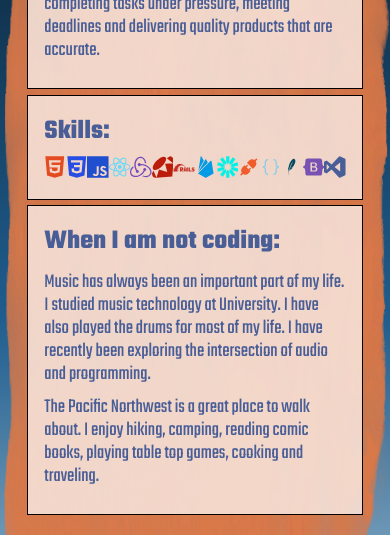
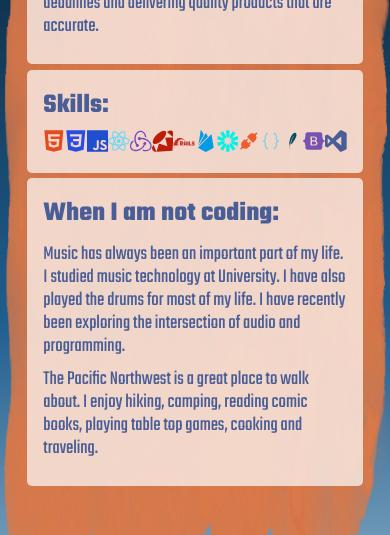
Before and after one commit to moshriguez/personal-portfolio, a React (Create React App) app in the folder personal-portfolio/: page /about in a window 390 px wide. Shown: the part 1033-1568 px from the top of the page. Built offline with nearby package versions, Linux system fonts and the light colour scheme.

Commit message:
rounder corners

```diff
--- a/personal-portfolio/src/App.css
+++ b/personal-portfolio/src/App.css
@@ -10,7 +10,6 @@ html {
 
 body {
     margin: 0;
-    /* font-family: 'Kanit', sans-serif; */
     font-family: 'Teko', sans-serif;
     font-size: 100%;
 }
@@ -42,13 +41,6 @@ body {
 .vivid-sunset {
     background: rgb(66,43,68);
     background: linear-gradient(180deg, rgba(66,43,68,1) 0%, rgba(161,66,78,1) 40%, rgba(255,119,45,1) 70%, rgba(253,192,2,1) 100%);
-    background-attachment: fixed;
-}
-
-/* not using; colors don't work */
-.sand-storm {
-    background: rgb(249,119,106);
-    background: linear-gradient(180deg, rgba(249,119,106,1) 0%, rgba(254,122,87,1) 36%, rgba(177,40,94,1) 84%, rgba(114,42,88,1) 100%);
     background-attachment: fixed;
 }
 
@@ -110,12 +102,10 @@ body {
     background-image: url(./watercolour-backgrounds/div-bd5.png);
     background-repeat: no-repeat;
     background-size: 100% 100%;
-
     color: rgb(73, 94, 151);
     margin: 2rem auto;
     width: 70%;
     padding: 5%;
-    /* height: 750px;*/
 }
 
 h2 {
@@ -144,6 +134,11 @@ a {
 .watercolour-container a:hover {
     text-decoration: underline;
 }
+
+.bio, .tech-skills, .about-skills, .project-card, .blog-card {
+    background: rgb(255 255 255 / 70%);
+}
+
 /*** ABOUT ***/
 .about-me {
     display: grid;
@@ -152,29 +147,29 @@ a {
     grid-template-areas:
         "resume bio"
         "skills skills";
-    row-gap: .35em;
     padding-bottom: 4em;
 }
 
 .bio, .tech-skills, .about-skills {
-    border: 1px solid black;
-    background: rgb(255 255 255 / 70%);
     padding: 1em;
 }
 
 .bio {
     grid-column: 1 / 2;
     grid-row: 1 / 2;
+    border-radius: 5px 0 0 0;
 }
 
 .tech-skills {
     grid-column: 2 / 3;
     grid-row: 1 / 2;
+    border-radius: 0 5px 0 0;
 }
 
 .about-skills {
     grid-column: 1 / 3;
     grid-row: 2 / 3;
+    border-radius: 0 0 5px 5px;
 }
 
 .about-me .skill-icons {
@@ -194,11 +189,11 @@ a {
     flex-direction: column;
     width: 15em;
     flex-wrap: wrap;
-    border: 1px solid black;
     align-items: center;
     margin: .45em;
     background: rgb(255 255 255 / 70%);
-    padding: .25em
+    padding: .25em;
+    border-radius: 5px;
 }
 
 .project-card img {
@@ -221,10 +216,9 @@ a {
     display: grid;
     grid-template-columns: auto 85%;
     grid-template-rows: auto;
-    background: rgb(255 255 255 / 70%);
-    border: 1px solid black;
     margin: .35em 0;
     padding: .35em;
+    border-radius: 5px;
 }
 
 .blog-img {
@@ -286,7 +280,6 @@ a {
     margin: .15em;
     background: #6d6dbd63;
     line-height: 1;
-    /* font-size: 1.06em; */
 }
 
 /*** CONTACT ***/
@@ -325,12 +318,15 @@ a {
     .link-icons a {
         font-size: 1.75em;
     }
-    /* .projects-container, .about-me, .blogs-container {
-        padding-bottom: 1em;
-    } */
     .tech-skills {
         grid-column: 1 / 3;
         grid-row: 3 / 4;
+    }
+    .about-me {
+        row-gap: .35em;
+    }
+    .bio, .tech-skills, .about-skills {
+        border-radius: 5px;
     }
     .bio {
         grid-column: 1 / 3;
@@ -371,10 +367,6 @@ a {
         padding: 7%;
         padding-top: 10%;
     }
-
-    /* .projects-container, .about-me, .blogs-container {
-        padding-bottom: 0em;
-    } */
     .blog-img {
         display: none;
     }
```
